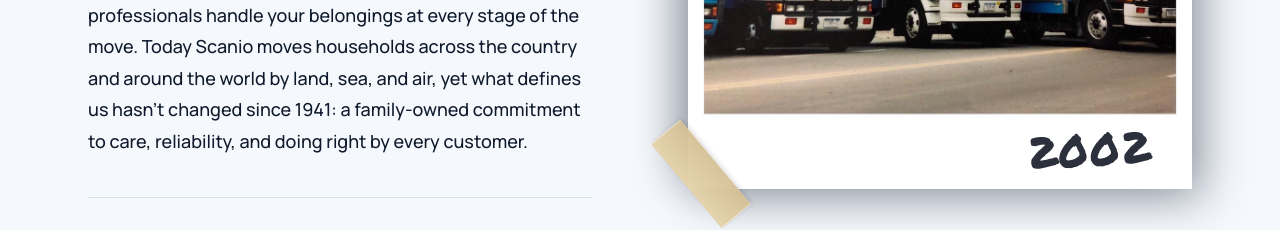
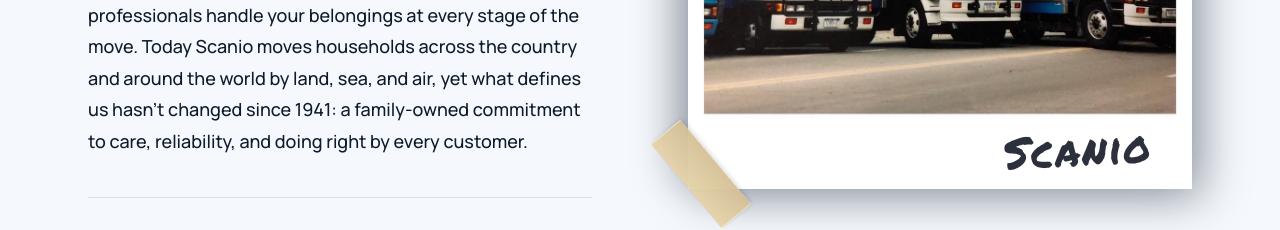
Before and after one commit to ScanioMoving/Test-WEB, a Next.js app: page / in a window 1280 px wide. Shown: the part 2958-3188 px from the top of the page. Built offline with nearby package versions, Linux system fonts and the light colour scheme.

Commit message:
Polaroid handwriting: 2002 → Scanio

```diff
--- a/src/app/page.tsx
+++ b/src/app/page.tsx
@@ -817,7 +817,7 @@ export default function HomePage() {
                     sizes="(max-width: 768px) 100vw, 50vw"
                   />
 
-                  {/* Handwritten "2002" on the bottom polaroid strip */}
+                  {/* Handwritten "Scanio" on the bottom polaroid strip */}
                   <span
                     aria-hidden
                     className="absolute z-10 select-none"
@@ -833,7 +833,7 @@ export default function HomePage() {
                       opacity: 0.92,
                     }}
                   >
-                    2002
+                    Scanio
                   </span>
                 </div>
 
```
